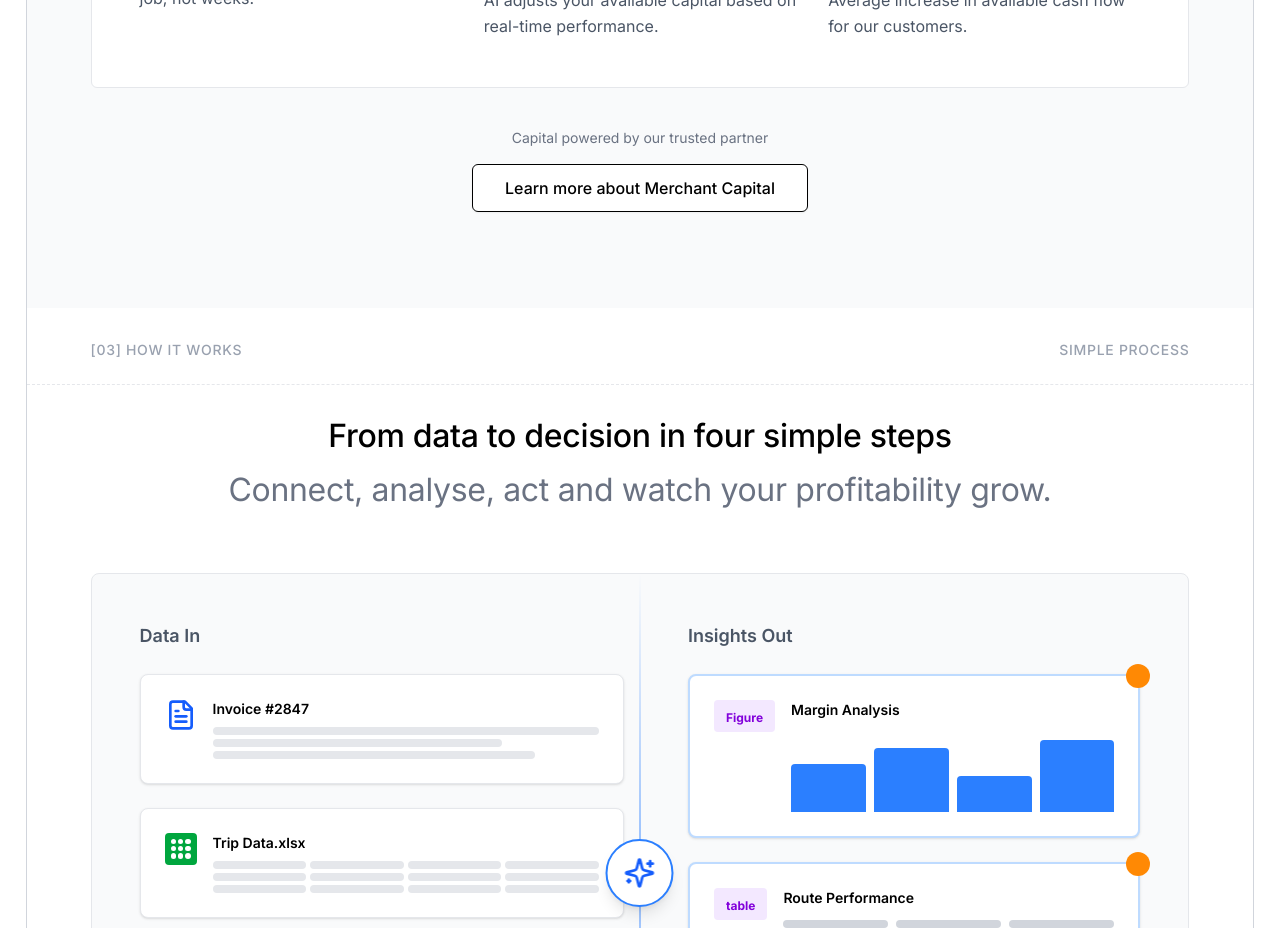
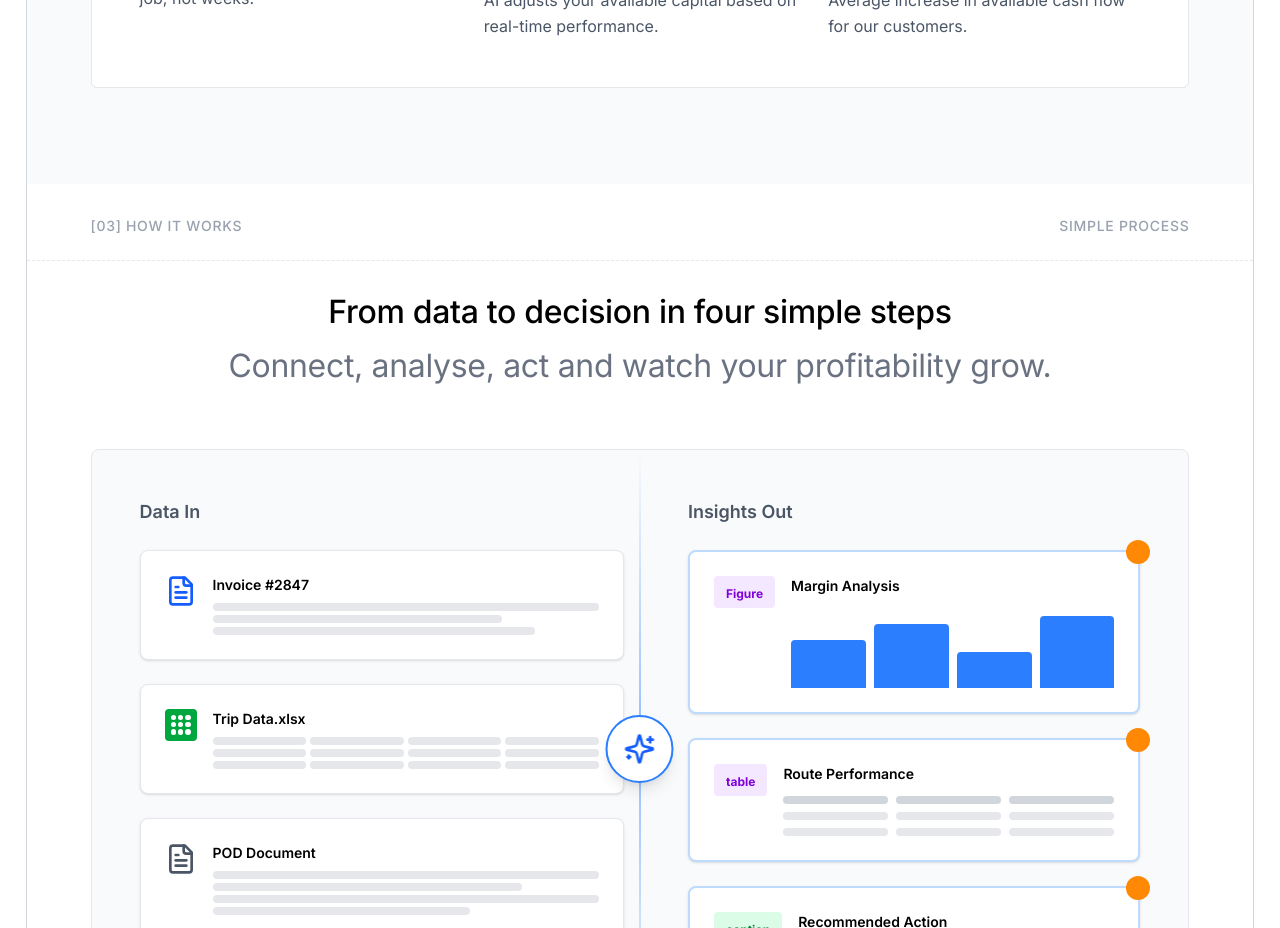
Before and after one commit to Intelleqt-AI/truckways-website, a Next.js app: page / in a window 1280 px wide. Shown: the part 5060-5988 px from the top of the page. Built offline with nearby package versions, Linux system fonts and the light colour scheme.

Commit message:
Remove Merchant Capital section from homepage

```diff
--- a/app/page.tsx
+++ b/app/page.tsx
@@ -843,14 +843,7 @@ export default function HomePage() {
               </div>
             </div>
 
-            <div className="mt-10 text-center">
-              <p className="text-sm text-gray-500 mb-4">Capital powered by our trusted partner</p>
-              <a href="https://www.merchantcapital.co.za/" target="_blank" rel="noopener noreferrer">
-                <Button variant="outline" size="lg" className="h-12 px-8 border-black text-black hover:bg-gray-100 text-sm sm:text-base">
-                  Learn more about Merchant Capital
-                </Button>
-              </a>
-            </div>
+            {/* Merchant Capital section removed */}
           </div>
         </section>
 
```
